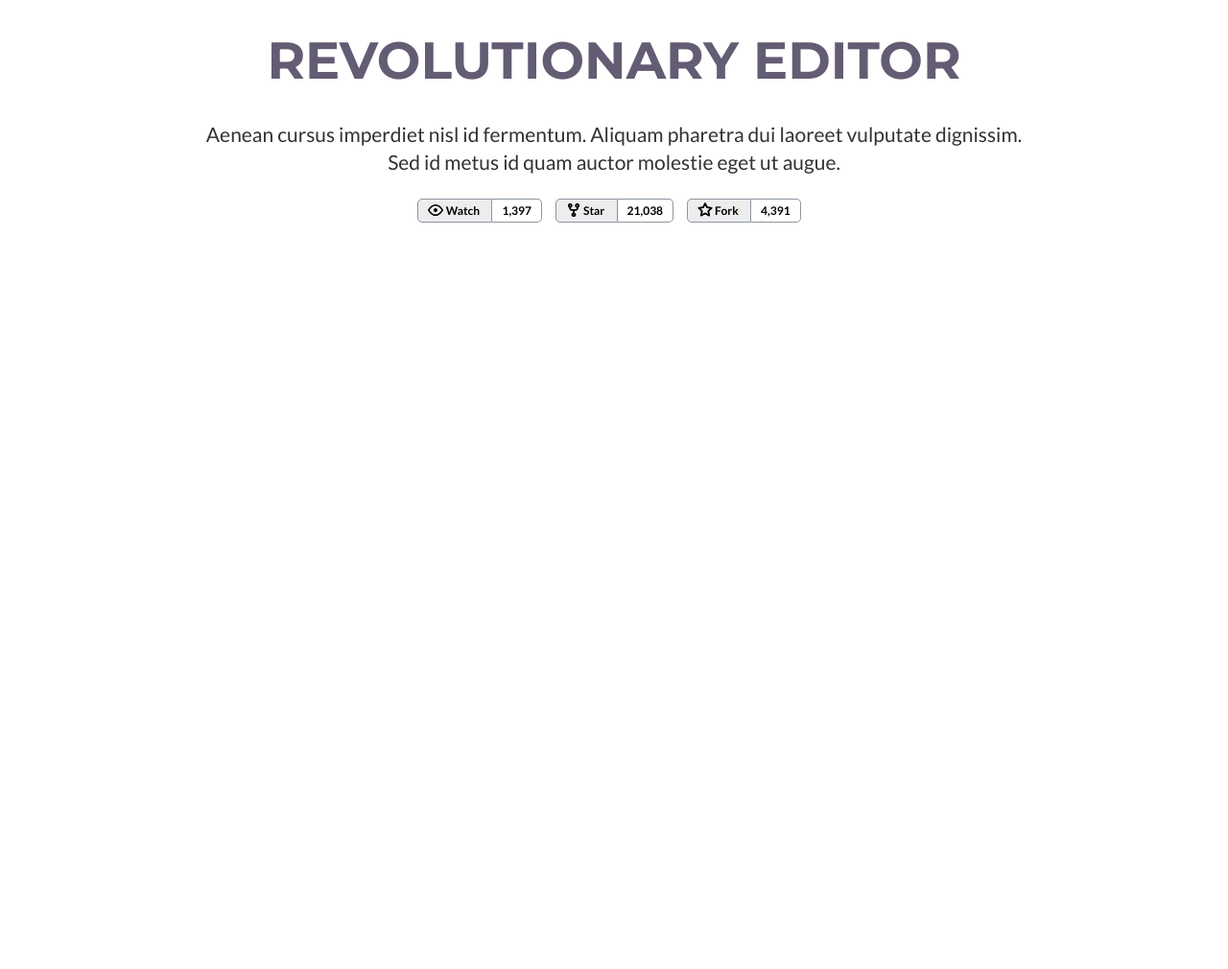
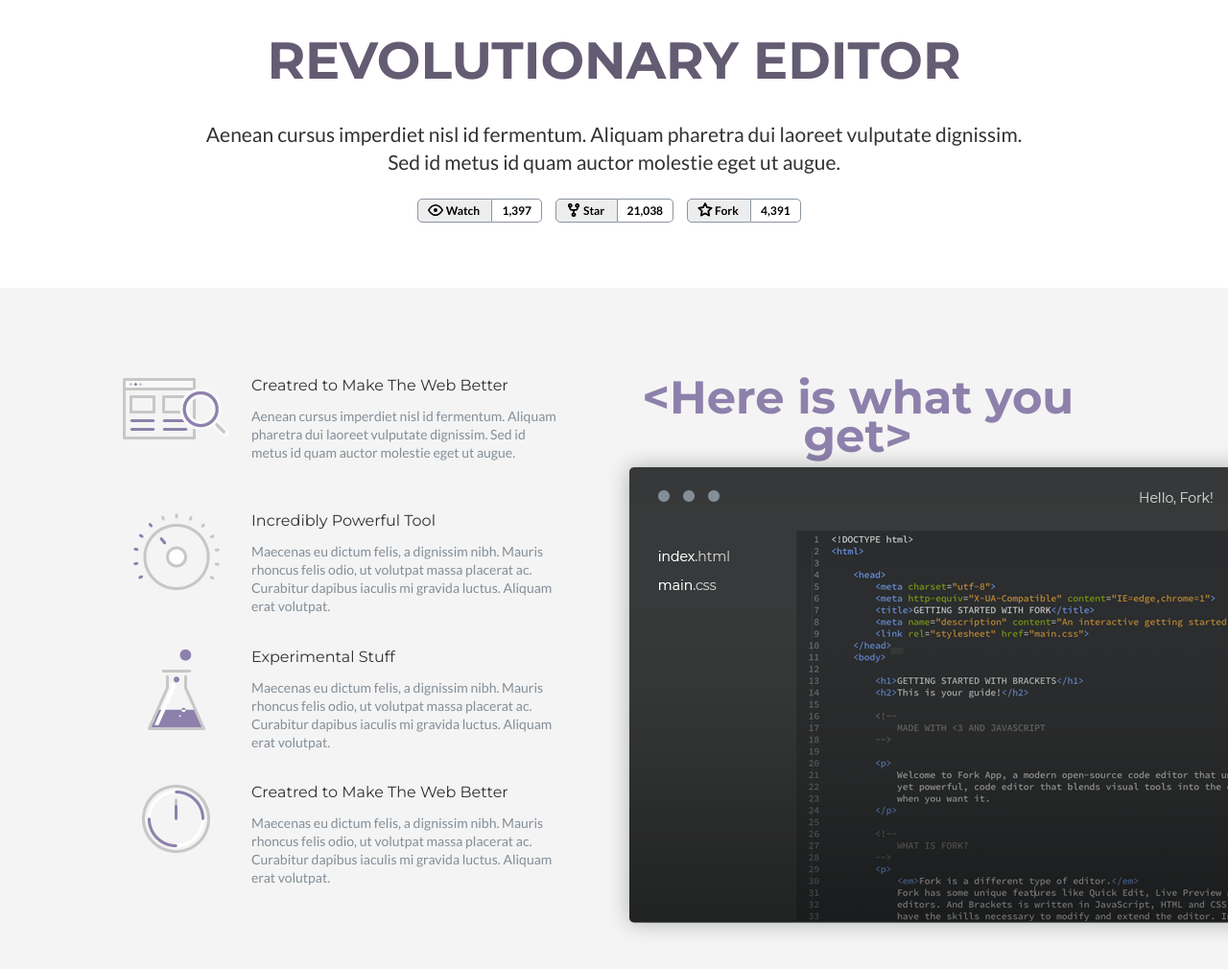
Before and after one commit to kolgasheva/Step-Project-Forkio, a website: page index.html in a window 1280 px wide. Shown: the part 936-1946 px from the top of the page at 96% size. Before the commit the page ends 1236 px from the top, so only its background shows below. Drawn offline with nearby package versions, Linux system fonts and the light colour scheme; files that its build step writes are made by us from their sources; files whose address does not match are found by name.

Commit message:
Working with section advantages

```diff
--- a/index.html
+++ b/index.html
@@ -1,24 +1,21 @@
 <!DOCTYPE html>
 <html lang="en">
+
 <head>
   <meta charset="UTF-8" />
   <meta http-equiv="X-UA-Compatible" content="IE=edge" />
   <meta name="viewport" content="width=device-width, initial-scale=1.0" />
   <link rel="preconnect" href="https://fonts.googleapis.com" />
   <link rel="preconnect" href="https://fonts.gstatic.com" crossorigin />
-    <link
-      href="https://fonts.googleapis.com/css2?family=Lato:wght@400;700&family=Montserrat:wght@400;700&display=swap"
-      rel="stylesheet"
-    />
+  <link href="https://fonts.googleapis.com/css2?family=Lato:wght@400;700&family=Montserrat:wght@400;700&display=swap"
+    rel="stylesheet" />
   <script src="https://code.jquery.com/jquery-3.7.0.min.js"></script>
   <script defer src="./dist/js/scripts.min.js"></script>
-    <script
-      src="https://kit.fontawesome.com/794355f8fd.js"
-      crossorigin="anonymous"
-    ></script>
+  <script src="https://kit.fontawesome.com/794355f8fd.js" crossorigin="anonymous"></script>
   <link rel="stylesheet" href="./dist/css/styles.min.css" />
   <title>Step project Forkio</title>
 </head>
+
 <body>
   <!-- Task 1 Header (Dasha) -->
   <header class="header">
@@ -28,11 +25,7 @@
           <div class="header__logo">
             <a class="header__logo-img" href="#">
               <img src="./dist/img/Logo 3.png" alt="forkio-logo" />
-                <img
-                  class="logo-hover"
-                  src="./dist/img/logo-hover 1.png"
-                  alt="forkio-logo"
-                />
+              <img class="logo-hover" src="./dist/img/logo-hover 1.png" alt="forkio-logo" />
             </a>
             <span class="logo-title">ForkIO</span>
           </div>
@@ -140,10 +133,57 @@
         </ul>
 
       </section>
+    </div>
 
     <!-- Task 3 Here is what you get (Alyona) -->
-        <section class="">
-
+    <section class="advantages">
+        <div class="container-advantages">
+          <h2 class="section-title advantages__title container">&#60;Here is what you get&#62;</h2>
+            <div class="container-benefits container-benefits--creatred ">
+              <div class="container-benefits__wrapper-img"> <img class="container-benefits__img"
+                  src="./dist/img/icon1 3.png" alt="icon">
+                 </div>
+              <div class="container-benefits__description">
+                <h3 class="container-benefits__title">Creatred to Make The Web Better</h3>
+                <p class="container-benefits__text">Aenean cursus imperdiet nisl id fermentum. Aliquam pharetra dui
+                  laoreet vulputate dignissim. Sed id metus id quam auctor molestie eget ut augue.</p>
+              </div>
+            </div>
+            <div class="container-benefits container-benefits--incredibly">
+              <div class="container-benefits__wrapper-img"> <img class="container-benefits__img"
+                  src="./dist/img/icon 4.png" alt="icon"> </div>
+              <div class="container-benefits__description">
+                <h3 class="container-benefits__title">Incredibly Powerful Tool</h3>
+                <p class="container-benefits__text">Maecenas eu dictum felis, a dignissim nibh. Mauris rhoncus felis
+                  odio,
+                  ut volutpat massa placerat ac. Curabitur dapibus iaculis mi gravida luctus. Aliquam erat volutpat.
+                </p>
+              </div>
+            </div>
+            <div class="container-benefits container-benefits--experimental">
+              <div class="container-benefits__wrapper-img"> <img class="container-benefits__img"
+                  src="./dist/img/icon2 3.png" alt="icon"> </div>
+              <div class="container-benefits__description">
+                <h3 class="container-benefits__title">Experimental Stuff</h3>
+                <p class="container-benefits__text">Maecenas eu dictum felis, a dignissim nibh. Mauris rhoncus felis
+                  odio,
+                  ut volutpat massa placerat ac. Curabitur dapibus iaculis mi gravida luctus. Aliquam erat volutpat.
+                </p>
+              </div>
+            </div>
+            <div class="container-benefits container-benefits--last">
+              <div class="container-benefits__wrapper-img"> <img class="container-benefits__img"
+                  src="./dist/img/icon33 3.png" alt="icon"> </div>
+              <div class="container-benefits__description">
+                <h3 class="container-benefits__title">Creatred to Make The Web Better</h3>
+                <p class="container-benefits__text">Maecenas eu dictum felis, a dignissim nibh. Mauris rhoncus felis
+                  odio,
+                  ut volutpat massa placerat ac. Curabitur dapibus iaculis mi gravida luctus. Aliquam erat volutpat.
+                </p>
+              </div>
+            </div>
+          <div class="advantages__wrapper-img"> <img class="advantages__img" src="./dist/img/editor 1.png" alt=""> </div>
+        </div>
     </section>
 
     <!-- Task 4  People Are Talking About Fork (Dasha) -->
@@ -155,7 +195,8 @@
     <section class="pricing">
 
     </section>
-      </div>
+
   </main>
 </body>
+
 </html>
--- a/src/scss/abstracts/_media-queries.scss
+++ b/src/scss/abstracts/_media-queries.scss
@@ -97,6 +97,58 @@
             margin-top: 0;
         }
     }
+    .advantages__title {
+        font-size: 42px;
+        line-height: 44px;
+        margin-bottom: 50px;
+    }
+
+    .container-benefits {
+        width: 90%;
+        @include center;
+        //margin-bottom: 76px;
+        display: grid;
+        grid-template-columns: repeat(6, 1fr);
+        margin-bottom: 60px;
+        column-gap: 23px;
+
+
+       /* &__item {
+            display: grid;
+            grid-template-columns: repeat(6, 1fr);
+            margin-bottom: 60px;
+            column-gap: 23px;
+
+        }*/
+
+        &__wrapper-img {
+            flex-basis: 111px;
+            margin-bottom: 0;
+            grid-column: 1;
+        }
+
+        &__description {
+            text-align: left;
+            grid-column: 2 / span 5;
+        }
+
+        &__text {
+            line-height: 19px;
+            width: 95%;
+        }
+    }
+
+    .advantages__wrapper-img {
+        margin-top: 76px;
+        overflow-x: visible;
+    }
+
+    .advantages__img {
+        width: 100%;
+        position:relative;
+        right: 0;
+    }
+
 }
 
 @media (min-width: $desktop) {
@@ -214,4 +266,97 @@
             @include center;
         }
     }
+
+
+    .advantages {
+
+        background-color: #F4F4F4;
+        padding-top: 94px;
+        padding-bottom: 33px;
+        overflow-x: hidden;
+    }
+
+    .container-advantages {
+        width: 80%;
+        @include center;
+        display: grid;
+        grid-template-columns: 44.5% 50px 50.9%;
+        grid-template-rows: repeat(8, 9%);//8.5% 1fr;
+
+        // @include center;
+    }
+
+    .advantages__title {
+        width: 100%;
+        padding: 0;
+        grid-column: 3 ;
+        grid-row: 1/ 2;
+        font-size: 48px;
+        line-height: 40px;
+    }
+
+
+/*.container-benefits {
+    margin-right: 50px;
+    width: 100%;
+    padding: 0;
+
+    &__item {
+
+    }
+
+    &__text {
+        width: 100%;
+    }
+
+}*/
+.container-benefits {
+    margin-right: 0;
+    width: 100%;
+    padding: 0;
+    padding-bottom: 35px;
+
+    &__text {
+        width: 100%;
+    }
+
+    &--creatred{
+        grid-column: 1;
+        grid-row: 1/ span 2;
+    }
+
+    &--incredibly {
+        grid-column: 1;
+        grid-row: 3/ span 2;
+    }
+    &--incredibly {
+        grid-column: 1;
+        grid-row: 3/ span 2;
+    }
+    &--experimental {
+        grid-column: 1;
+        grid-row: 5/ span 2;
+    }
+    &--last {
+        grid-column: 1;
+        grid-row: 7/ span 2;
+    }
 }
+
+.advantages__wrapper-img {
+    margin-top: 0;
+    grid-column: 3;
+    grid-row: 2/ span 7;
+    position: relative;
+    overflow-x: visible;
+}
+
+.advantages__img {
+    width: auto;
+    min-height: 55%;
+    left: 0;
+   // height: auto;
+    position: absolute;
+    //right: 0;
+}
+}
--- a/src/scss/layout/_commonstyles.scss
+++ b/src/scss/layout/_commonstyles.scss
@@ -2,6 +2,7 @@ body {
     font-family: 'Montserrat', sans-serif;
     font-size: 14px;
     height: 100%;
+    overflow-x: hidden;
 }
 
 .container {
--- /dev/null
+++ b/src/scss/layout/_sectionadvantages.scss
@@ -0,0 +1,84 @@
+.advantages {
+    width: 100%;
+    min-width: 320px;
+
+}
+
+.container-advantages {
+    display: grid;
+    grid-template-columns: repeat(1, 1fr);
+    // @include center;
+}
+
+.advantages__title {
+    font-size: 32px;
+    color: #8D81AC;
+    margin-bottom: 36px;
+    line-height: 35px;
+}
+
+.container-benefits {
+    width: 85%;
+    @include center;
+    text-align: center;
+    @include flex-column;
+    margin-bottom: 40px;
+    padding: 0 10px;
+
+    //margin-bottom: 64px;
+
+  /*  &__item {
+        @include flex-column;
+        margin-bottom: 40px;
+    }*/
+
+    &__wrapper-img {
+        margin-bottom: 27px;
+        width: 111px;
+        @include center;
+
+    }
+
+    &__img {
+        display: block;
+        @include center;
+    }
+
+    &__description {
+        text-align: center;
+    }
+
+    &__title {
+        font-family: $font-Montserrat;
+        font-weight: $font-weight-regular;
+        font-size: 16px;
+        line-height: 16px;
+        margin-bottom: 14px;
+        color: #323232;
+    }
+
+    &__text {
+        font-family: $font-Lato;
+        font-weight: $font-weight-regular;
+        font-size: 14px;
+        line-height: 21px;
+        color: #848E97;
+        width: 95%;
+    }
+
+
+}
+
+.advantages__wrapper-img {
+    margin-top: 64px;
+    width: 100%;
+    overflow-x: hidden;
+    min-height: 381px;
+
+}
+
+.advantages__img {
+    width: 514px;
+    position:relative;
+    right: 0;
+}
--- a/src/scss/main.scss
+++ b/src/scss/main.scss
@@ -4,4 +4,5 @@
 @import "./layout/commonstyles";
 @import "./layout/header";
 @import "./layout/sectioneditor";
+@import "./layout/sectionadvantages";
 @import "./abstracts/media-queries";
```
Also changed, not shown: src/img/editor 1.png (added), src/img/icon 4.png (added), src/img/icon1 3.png (added), src/img/icon2 3.png (added), src/img/icon33 3.png (added). Lines whose indentation alone changed are shown as unchanged.
